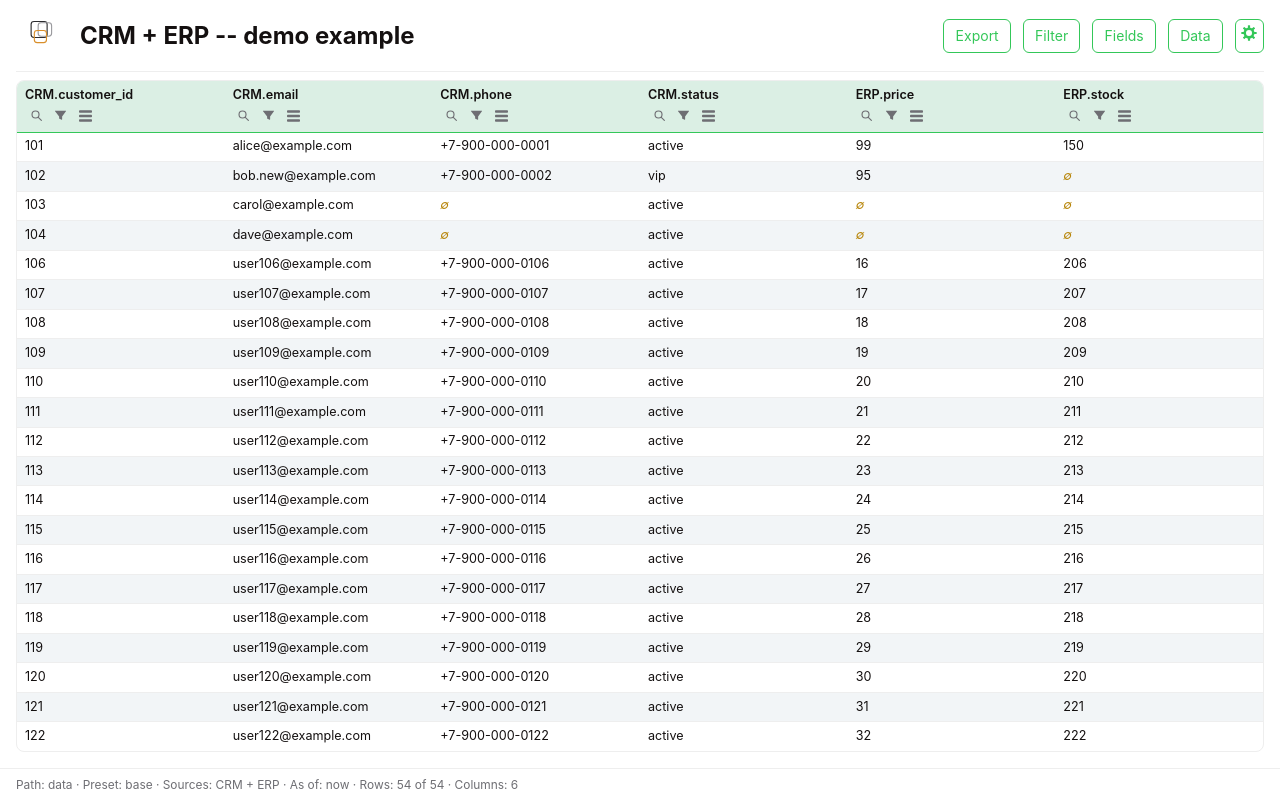
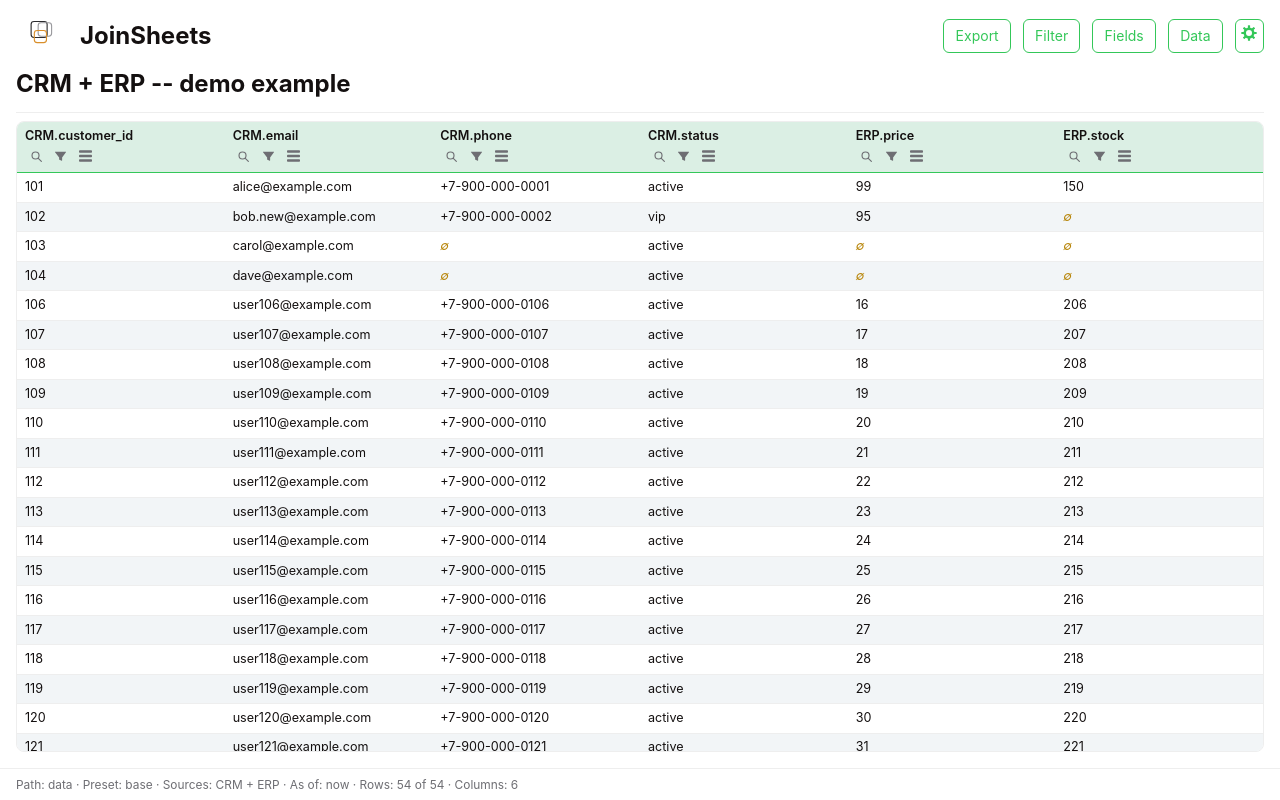
Before and after one commit to JoinSheets/JoinSheets, a plain HTML site: page index.html in a window 1280 px wide. Drawn offline with Linux system fonts and the light colour scheme; files whose address does not match are found by name.

Commit message:
Two-row nav: logo + "JoinSheets" + buttons on top, preset below
The header previously showed the preset's description as the only
title, in the same row as the logo and the route/panel buttons. Splits
it into two rows: logo + "JoinSheets" (the app's own brand, not shown
anywhere before) + the buttons on top, the current preset's description
on its own row below -- omitted entirely (not an empty row) when there
is no description, same as before.

Co-Authored-By: Claude Sonnet 5 <noreply@anthropic.com>
Claude-Session: https://claude.ai/code/session_01TGziJWiQEVuoobB97Nh5yA

```diff
--- a/styles.css
+++ b/styles.css
@@ -41,20 +41,23 @@ h2 { font-size: 1rem; margin: 1.5rem 0 .5rem; color: var(--muted); text-transfor
 .error { color: var(--error); font-weight: 600; }
 .warn { color: var(--stale-fg); }
 
-/* nav */
+/* nav -- two rows: logo + "JoinSheets" + buttons on top, the current preset's
+   description below it (view-common.js::viewNav omits the second row entirely
+   when there's no description, rather than leaving an empty one). */
 .nav {
-  display: flex; align-items: center; gap: .75rem; flex-wrap: wrap;
+  display: flex; flex-direction: column; gap: .3rem;
   flex: none;   /* don't shrink/grow as .app's flex child -- its own height follows its content */
   padding: .6rem 0; margin-bottom: .5rem;
   border-bottom: 1px solid var(--border);
   position: sticky; top: 0; background: var(--bg); z-index: 5;
 }
+.nav-row { display: flex; align-items: center; gap: .75rem; flex-wrap: wrap; }
 /* noticeably larger than regular text -- as a side effect, also increases the nav
    bar's height, giving the menu buttons more room around them */
 .nav strong { font-size: 1.5rem; font-weight: 700; }
 .nav .spacer { flex: 1; }
-/* org logo link, first in .nav (before the title) -- the gap between it and the
-   title comes from .nav's own flex gap, nothing extra needed here. Sized to
+/* org logo link, first in .nav (before "JoinSheets") -- the gap between it and the
+   title comes from .nav-row's own flex gap, nothing extra needed here. Sized to
    match the site's own nav logo (joinsheets.github.io, static/css/custom.css
    ".nav_brand img{max-width:4.5rem}") closely enough that switching between
    the two doesn't read as a size change -- .nav here is position:sticky and
--- a/view-common.js
+++ b/view-common.js
@@ -311,24 +311,30 @@
             class: 'gear', onclick: function () { d({ type: 'route/set', route: 'build' }); }
           }, 'To Data →')
         ];
-    // The title is the current preset's description (preset.description), not the app
-    // name: a blank preset (nothing selected) shows an empty string, not a placeholder
-    // -- see store.js::normalizePreset.
+    // Two rows: logo + "JoinSheets" + the route buttons + Settings on top (the
+    // app's own chrome), the current preset's description below it (what you're
+    // actually looking at right now -- a blank preset shows no second row at all,
+    // not an empty one, see store.js::normalizePreset).
     return el('header', { class: 'nav' },
+      el('div', { class: 'nav-row' },
         el('a', {
           class: 'org-logo', href: 'https://joinsheets.github.io/',
           target: '_blank', rel: 'noopener', title: 'JoinSheets documentation & site'
         }, el('span', { html: ORG_LOGO_SVG })),
-      el('strong', {}, (state.preset && state.preset.description) || ''),
+        el('strong', {}, 'JoinSheets'),
         el('span', { class: 'spacer' }),
         menu,
-      // Settings -- reachable from every screen (unlike the route-specific buttons
-      // above), always the rightmost item.
+        // Settings -- reachable from every screen (unlike the route-specific
+        // buttons above), always the rightmost item.
         el('button', {
           class: 'gear settings-toggle' + (state.settingsOpen ? ' active' : ''),
           title: 'Settings', 'aria-label': 'Settings',
           onclick: function () { d({ type: 'settings/toggle' }); }
         }, el('span', { html: SETTINGS_SVG }))
+      ),
+      (state.preset && state.preset.description)
+        ? el('div', { class: 'nav-row' }, el('strong', {}, state.preset.description))
+        : null
     );
   };
 
```
Lines whose indentation alone changed are shown as unchanged.
